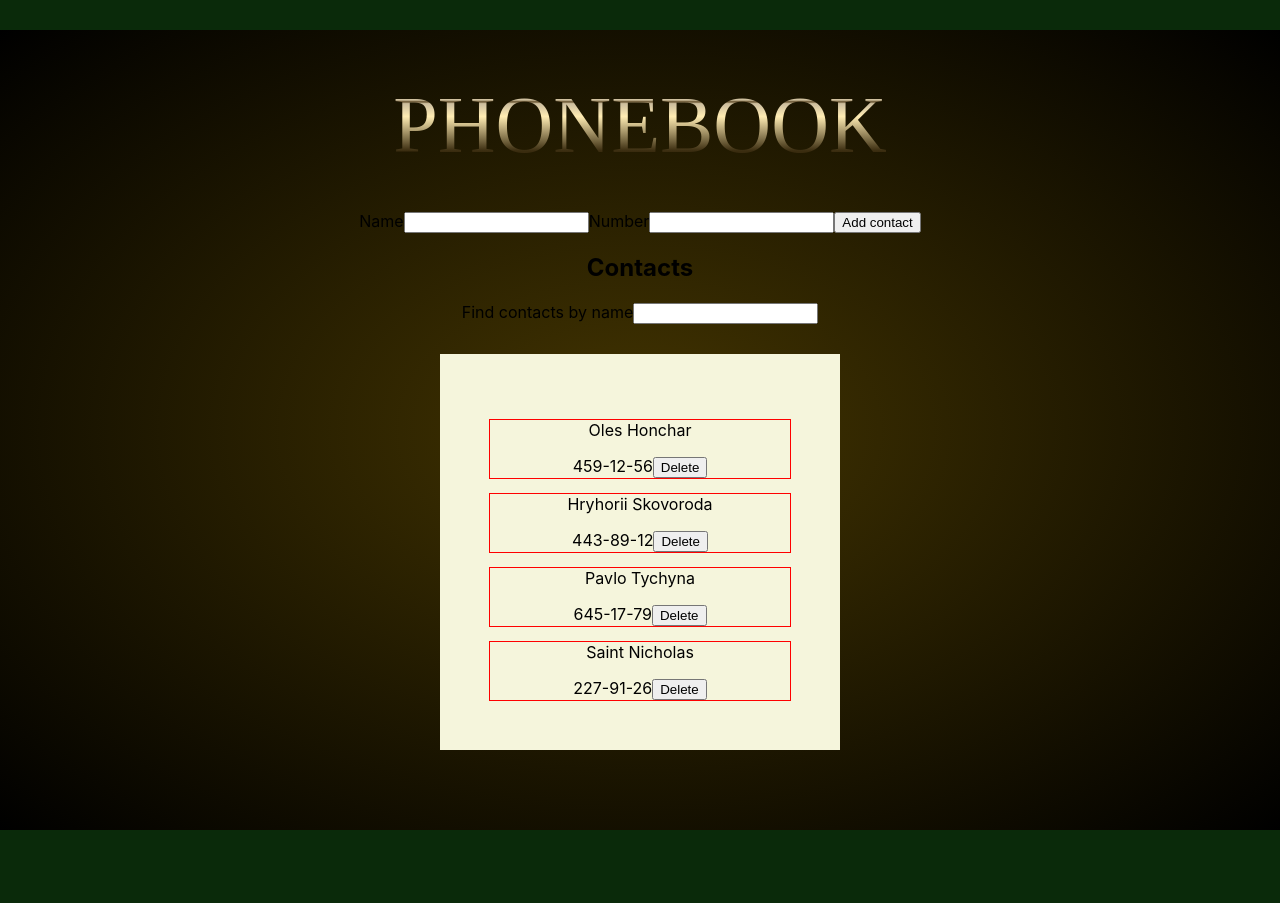
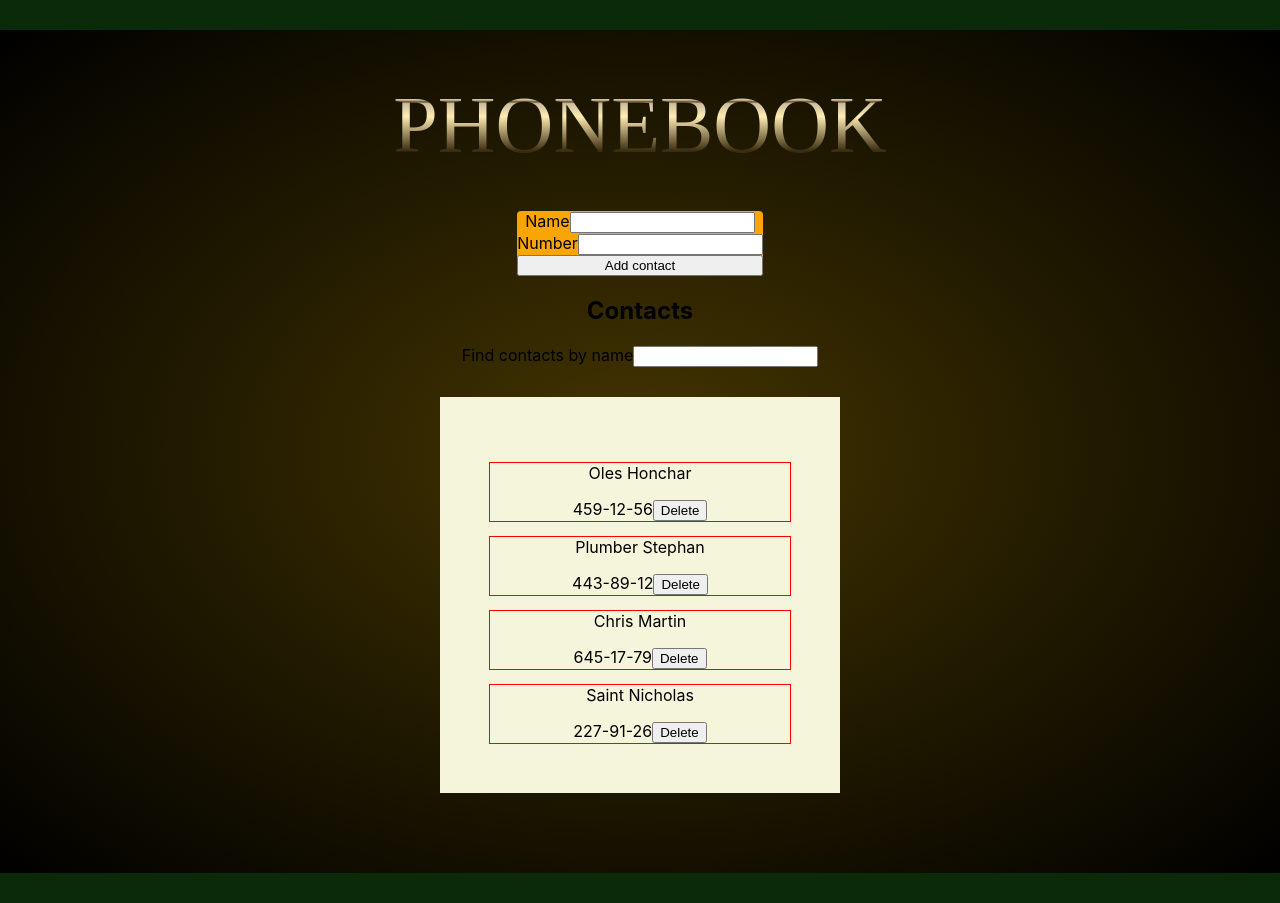
Before and after one commit to OIgaB/goit-react-hw-02-phonebook, a React (Create React App) app: page / in a window 1280 px wide. Before the commit the page ends 860 px from the top, so only its background shows below. Built offline with nearby package versions, Linux system fonts and the light colour scheme.

Commit message:
Add the reset func to the form

```diff
--- a/src/components/App.jsx
+++ b/src/components/App.jsx
@@ -13,28 +13,25 @@ export class App extends Component {
   state = {
     contacts: [
       {id: 'id-1', name: 'Oles Honchar', number: '459-12-56'},
-      {id: 'id-2', name: 'Hryhorii Skovoroda', number: '443-89-12'},
-      {id: 'id-3', name: 'Pavlo Tychyna', number: '645-17-79'},
+      {id: 'id-2', name: 'Plumber Stephan', number: '443-89-12'},
+      {id: 'id-3', name: 'Chris Martin', number: '645-17-79'},
       {id: 'id-4', name: 'Saint Nicholas', number: '227-91-26'},
     ],
     filter: ''
   }
 
 
-  // Функція при відправці форми змінює state (зшиває масив контактів з новим об'єктом 1го контакта)
+  // Функція викликається при відправці форми - змінює state (зшиває масив контактів з новим об'єктом 1го контакта)
   // Якщо введене ім'я вже є в state контактах, то спливе відповідне повідомлення і об'єкт з цим ім'ям не додасться до state
-  onContactCreate = (event) => {
-    event.preventDefault();
-    const name = event.target.elements.name.value; // name - це <input> з ім'ям
-    const number = event.target.elements.number.value; // number - це <input> з телефоном
-    const contactObject = {id: nanoid(), name, number};  // короткі властивості (name: name, number: number)
+  onContactCreate = (userInput) => {  // приймає об'єкт 1го контакта
+    const contactObject = {id: nanoid(), ...userInput};  // короткі властивості (name: name, number: number)
 
     const nameClone = this.state.contacts.find((contact) => ( // вертає об'єкт з ім'ям, що повторюється
-      contact.name.toLowerCase() === name.toLowerCase()
+      contact.name.toLowerCase() === userInput.name.toLowerCase()
     ));
 
     if(nameClone) {
-      Notify.failure(`${name} is already in contacts`);
+      Notify.failure(`${userInput.name} is already in contacts`);
       return;
     }
 
@@ -84,5 +81,9 @@ export class App extends Component {
 }
 
 App.propTypes = {
+    userInput: PropTypes.shape ({  // об'єкт
+      name: PropTypes.string.isRequired,
+      number: PropTypes.string.isRequired,
+    }),
     contactID: PropTypes.string,
 };
--- a/src/components/ContactForm/ContactForm.jsx
+++ b/src/components/ContactForm/ContactForm.jsx
@@ -2,25 +2,49 @@
 
 import { Component } from "react";                     // для класів
 import PropTypes from 'prop-types';
-// import { ButtonsList, Button } from "./styled";
-
+import { Form } from "./styled";
 
 
 export class ContactForm extends Component {       // для класів
+    // state потрібен для подальшої очистки форми (reset)
+    state = {
+        name: '',
+        number: '',
+    }
+
+    //Функція записує нові значення в state
+    handleChange = (event) => {
+        this.setState({ [event.target.name]: event.target.value }); // name - це значення атрибута <input> (name i number)
+    }
+
+    handleFormSubmit = (event) => {
+        event.preventDefault();
+        this.props.onContactCreate(this.state); // передає об'єкт 1го контакта {name: _, number: _} до App.jsx
+        this.reset();
+    }
+
+    reset = () => {
+        this.setState({
+            name: '',
+            number: '',
+        });
+    };
+
 
     render() {
-        const { onContactCreate } = this.props;
+        const { handleFormSubmit, handleChange } = this;
         return (
-            <form onSubmit={onContactCreate}>
+            <Form onSubmit={handleFormSubmit}>
                 <label>
                     Name
                         <input
                             type="text"
                             name="name"
+                            value={this.state.name} // контрольований input (без цього reset не зробиш)
                             // pattern="^[a-zA-Zа-яА-Я]+(([' -][a-zA-Zа-яА-Я ])?[a-zA-Zа-яА-Я]*)*$"
                             title="Name may contain only letters, apostrophe, dash and spaces. For example Adrian, Jacob Mercer, Charles de Batz de Castelmore d'Artagnan"
                             required
-                            // onChange={this.handleChange}
+                            onChange={handleChange}
                         />
                 </label>
                 <label>
@@ -28,13 +52,15 @@ export class ContactForm extends Component {       // для класів
                     <input
                         type="tel"
                         name="number"
+                        value={this.state.number} // контрольований input (без цього reset не зробиш)
                         // pattern="\+?\d{1,4}?[-.\s]?\(?\d{1,3}?\)?[-.\s]?\d{1,4}[-.\s]?\d{1,4}[-.\s]?\d{1,9}"
                         title="Phone number must be digits and can contain spaces, dashes, parentheses and can start with +"
                         required
+                        onChange={handleChange}
                     />
                 </label>
                 <button>Add contact</button>
-            </form>
+            </Form>
         );
     }
 }
--- a/src/components/ContactForm/styled.js
+++ b/src/components/ContactForm/styled.js
@@ -0,0 +1,9 @@
+import styled from 'styled-components';
+
+export const Form = styled.form`
+    /* outline: 1px solid red; */
+    background-color: #f9a504;
+    display: inline-flex;
+    flex-direction: column;
+    border-radius: 4px;
+`;
```
Also changed, not shown: src/components/Filter/Filter.jsx (+5 -6 lines).
